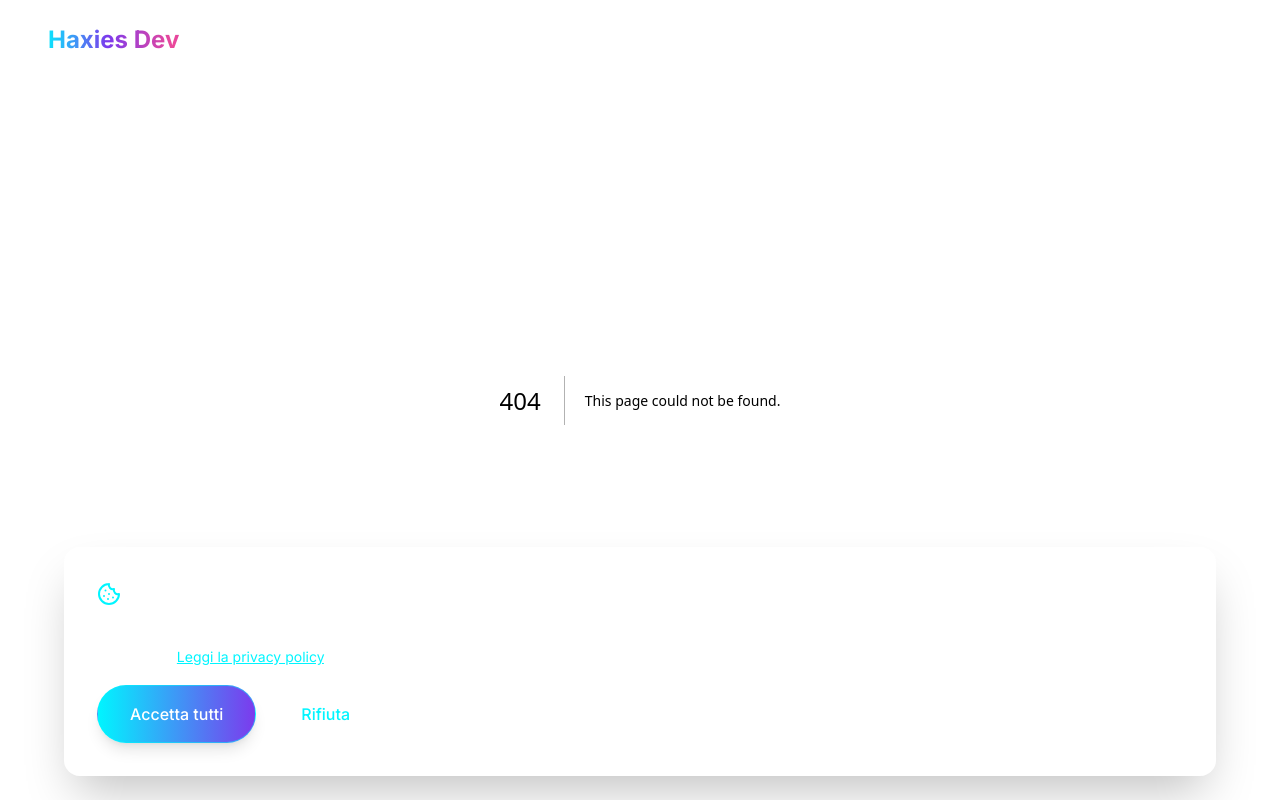
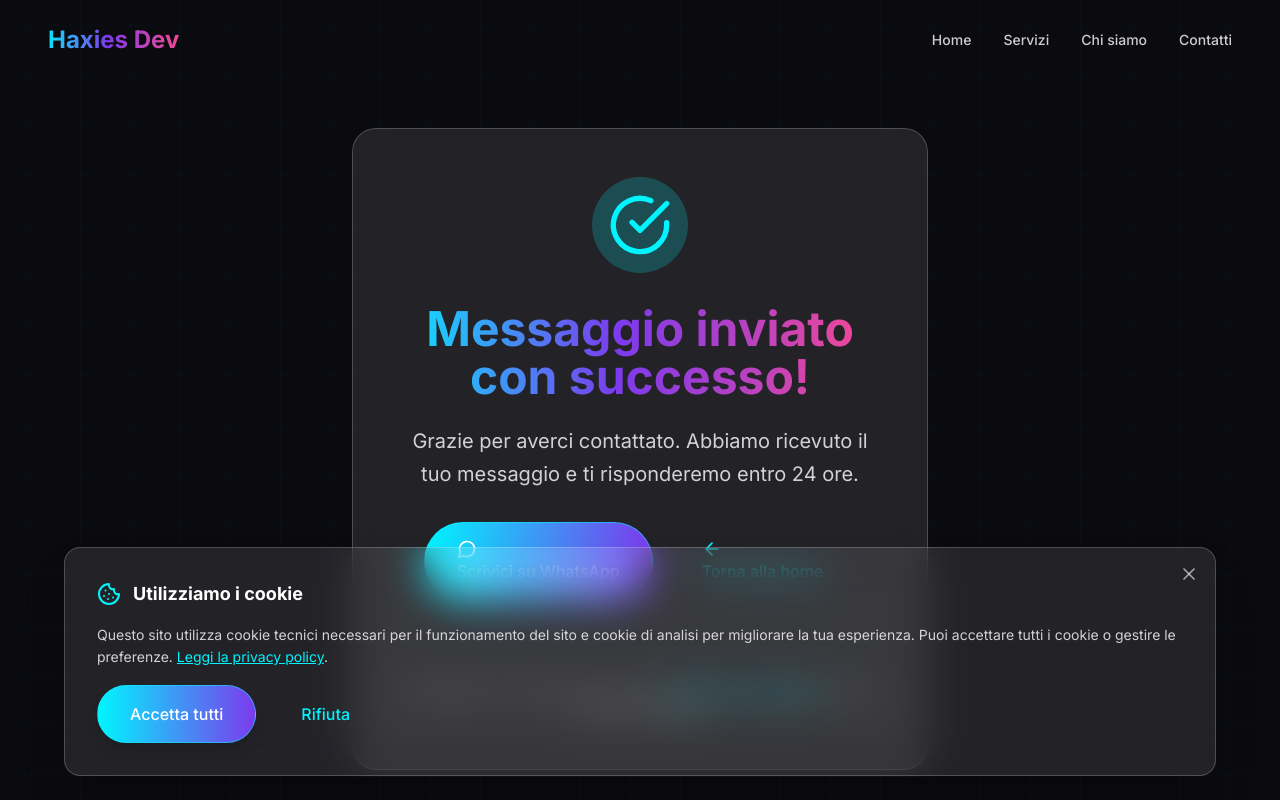
Before and after one commit to Hydr44/haxiesdev, a Next.js app: page /contact/success in a window 1280 px wide. Before the commit this address had no page. Shown: the top 800 px of the page. Built offline with nearby package versions, Linux system fonts and the light colour scheme.

Commit message:
Aggiunta pagina successo form per tracking conversioni Google Ads

```diff
--- a/app/contact/page.tsx
+++ b/app/contact/page.tsx
@@ -51,6 +51,11 @@ export default function ContactPage() {
       setSubmitStatus("success");
       setSubmitMessage("Messaggio inviato con successo! Ti risponderemo presto.");
       setFormData({ name: "", email: "", projectType: "", message: "" });
+
+      // Redirect to success page after 1 second (for Google Ads conversion tracking)
+      setTimeout(() => {
+        window.location.href = "/contact/success";
+      }, 1000);
     } catch (error) {
       console.error("Errore invio email:", error);
       setSubmitStatus("error");
--- /dev/null
+++ b/app/contact/success/page.tsx
@@ -0,0 +1,100 @@
+"use client";
+
+import { motion } from "framer-motion";
+import { CheckCircle, ArrowLeft, MessageCircle } from "lucide-react";
+import Link from "next/link";
+import Button from "@/components/Button";
+import Section from "@/components/Section";
+
+export default function ContactSuccessPage() {
+  return (
+    <div className="pt-32 pb-32 relative overflow-hidden min-h-screen flex items-center">
+      {/* Background */}
+      <div className="fixed inset-0 -z-10 animated-bg grid-pattern opacity-30" />
+
+      <Section maxWidth="2xl" className="text-center">
+        <motion.div
+          initial={{ opacity: 0, scale: 0.8 }}
+          animate={{ opacity: 1, scale: 1 }}
+          transition={{ duration: 0.6 }}
+          className="glass-strong p-12 rounded-3xl border border-primary/30"
+        >
+          <motion.div
+            initial={{ scale: 0 }}
+            animate={{ scale: 1 }}
+            transition={{ duration: 0.5, delay: 0.2, type: "spring" }}
+            className="mb-8 inline-block"
+          >
+            <div className="w-24 h-24 bg-primary/20 rounded-full flex items-center justify-center">
+              <CheckCircle className="w-16 h-16 text-primary" />
+            </div>
+          </motion.div>
+
+          <motion.h1
+            initial={{ opacity: 0, y: 20 }}
+            animate={{ opacity: 1, y: 0 }}
+            transition={{ duration: 0.6, delay: 0.3 }}
+            className="text-4xl sm:text-5xl font-bold mb-6 gradient-text"
+          >
+            Messaggio inviato con successo!
+          </motion.h1>
+
+          <motion.p
+            initial={{ opacity: 0, y: 20 }}
+            animate={{ opacity: 1, y: 0 }}
+            transition={{ duration: 0.6, delay: 0.4 }}
+            className="text-xl text-foreground/80 mb-8 max-w-2xl mx-auto leading-relaxed"
+          >
+            Grazie per averci contattato. Abbiamo ricevuto il tuo messaggio e ti risponderemo entro 24 ore.
+          </motion.p>
+
+          <motion.div
+            initial={{ opacity: 0, y: 20 }}
+            animate={{ opacity: 1, y: 0 }}
+            transition={{ duration: 0.6, delay: 0.5 }}
+            className="flex flex-col sm:flex-row gap-4 justify-center items-center"
+          >
+            <Button
+              href="https://wa.me/393921723028"
+              variant="primary"
+              target="_blank"
+              rel="noopener noreferrer"
+              className="flex items-center gap-2"
+            >
+              <MessageCircle className="w-5 h-5" />
+              Scrivici su WhatsApp
+            </Button>
+            <Button
+              href="/"
+              variant="ghost"
+              className="flex items-center gap-2"
+            >
+              <ArrowLeft className="w-5 h-5" />
+              Torna alla home
+            </Button>
+          </motion.div>
+
+          <motion.div
+            initial={{ opacity: 0 }}
+            animate={{ opacity: 1 }}
+            transition={{ duration: 0.6, delay: 0.6 }}
+            className="mt-12 pt-8 border-t border-primary/20"
+          >
+            <p className="text-sm text-foreground/60">
+              Hai bisogno di una risposta più rapida?{" "}
+              <a
+                href="https://wa.me/393921723028"
+                target="_blank"
+                rel="noopener noreferrer"
+                className="text-primary hover:text-secondary underline"
+              >
+                Contattaci su WhatsApp
+              </a>
+              {" "}per una risposta immediata.
+            </p>
+          </motion.div>
+        </motion.div>
+      </Section>
+    </div>
+  );
+}
```
